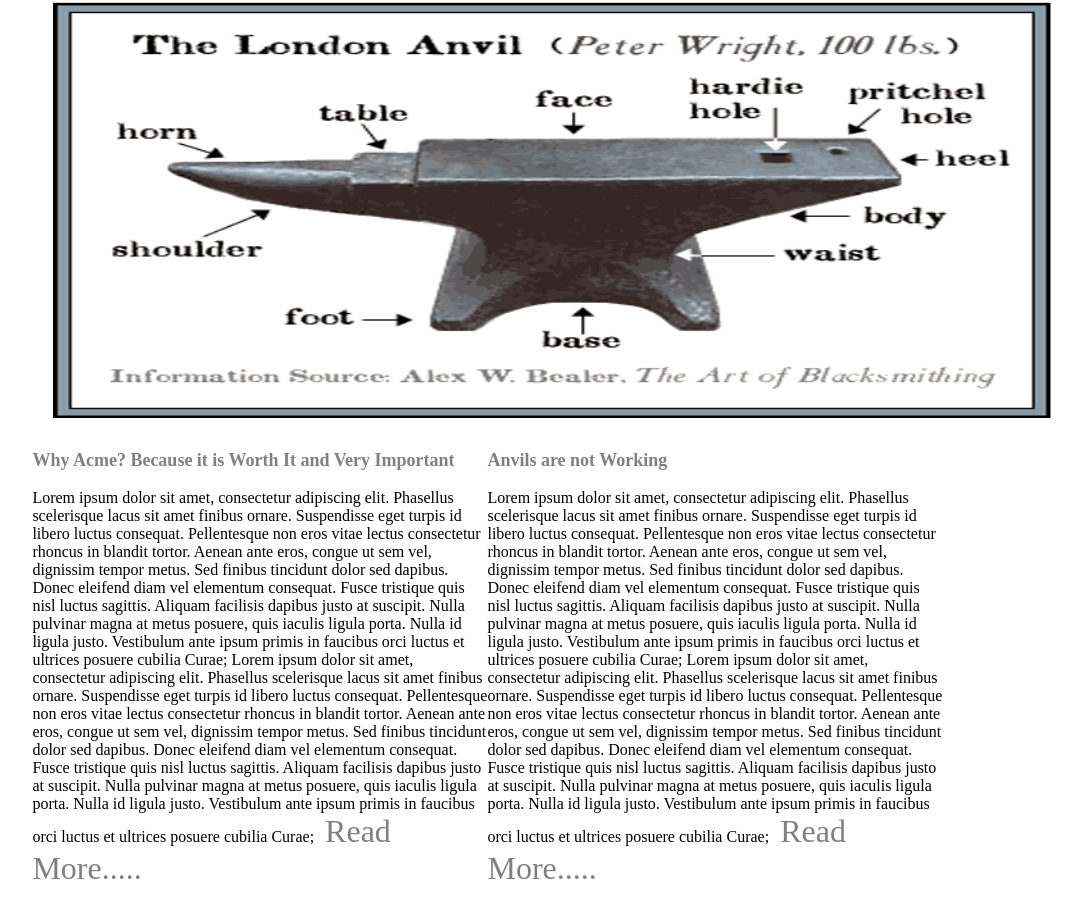
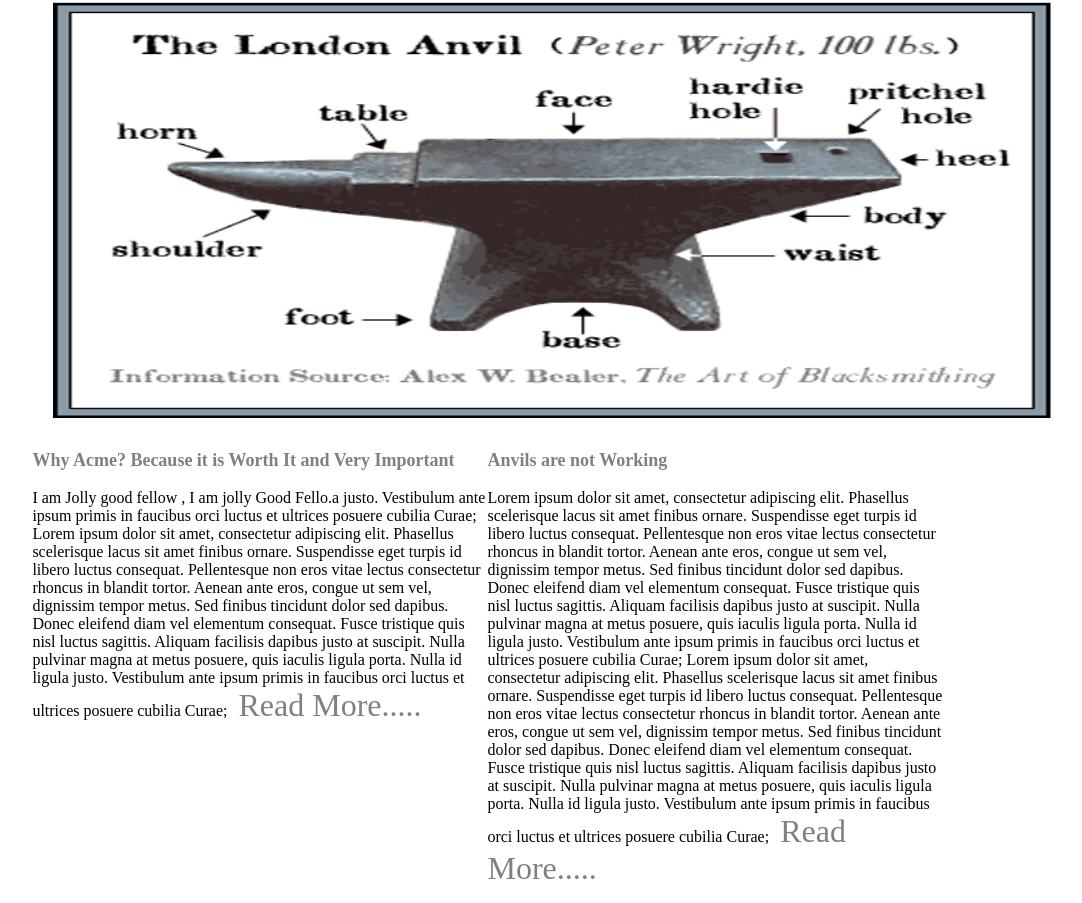
Before and after one commit to ravipanchal88/Web_Portfolio, a plain HTML site: page index.html in a window 1280 px wide. Shown: the part 126-1029 px from the top of the page, without its empty margins (102-1184 px from the left). Drawn offline with Linux system fonts and the light colour scheme.

Commit message:
updated PG1

```diff
--- a/index.html
+++ b/index.html
@@ -28,7 +28,7 @@
 				<div class="col1">
 					<h3>Why Acme? Because it is Worth It and Very Important</h3>
 					    <p>
-					    Lorem ipsum dolor sit amet, consectetur adipiscing elit. Phasellus scelerisque lacus sit amet finibus ornare. Suspendisse eget turpis id libero luctus consequat. Pellentesque non eros vitae lectus consectetur rhoncus in blandit tortor. Aenean ante eros, congue ut sem vel, dignissim tempor metus. Sed finibus tincidunt dolor sed dapibus. Donec eleifend diam vel elementum consequat. Fusce tristique quis nisl luctus sagittis. Aliquam facilisis dapibus justo at suscipit. Nulla pulvinar magna at metus posuere, quis iaculis ligula porta. Nulla id ligula justo. Vestibulum ante ipsum primis in faucibus orci luctus et ultrices posuere cubilia Curae;
+					    I am Jolly good fellow , I am jolly Good Fello.a justo. Vestibulum ante ipsum primis in faucibus orci luctus et ultrices posuere cubilia Curae;
 					    Lorem ipsum dolor sit amet, consectetur adipiscing elit. Phasellus scelerisque lacus sit amet finibus ornare. Suspendisse eget turpis id libero luctus consequat. Pellentesque non eros vitae lectus consectetur rhoncus in blandit tortor. Aenean ante eros, congue ut sem vel, dignissim tempor metus. Sed finibus tincidunt dolor sed dapibus. Donec eleifend diam vel elementum consequat. Fusce tristique quis nisl luctus sagittis. Aliquam facilisis dapibus justo at suscipit. Nulla pulvinar magna at metus posuere, quis iaculis ligula porta. Nulla id ligula justo. Vestibulum ante ipsum primis in faucibus orci luctus et ultrices posuere cubilia Curae;
 					    <a href="page1.html">Read More.....</a>
 					    </p>
```
